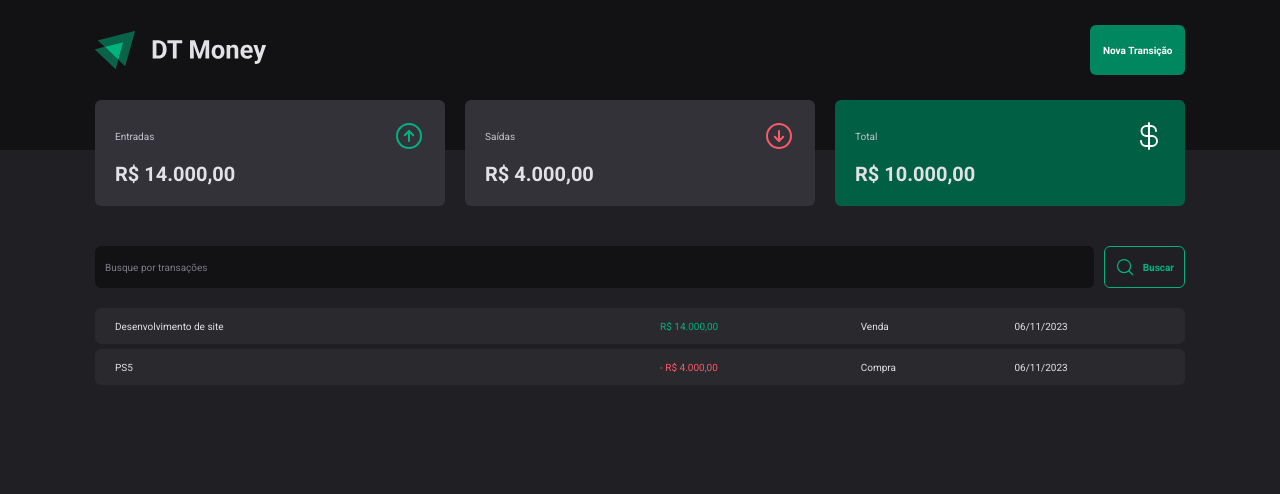
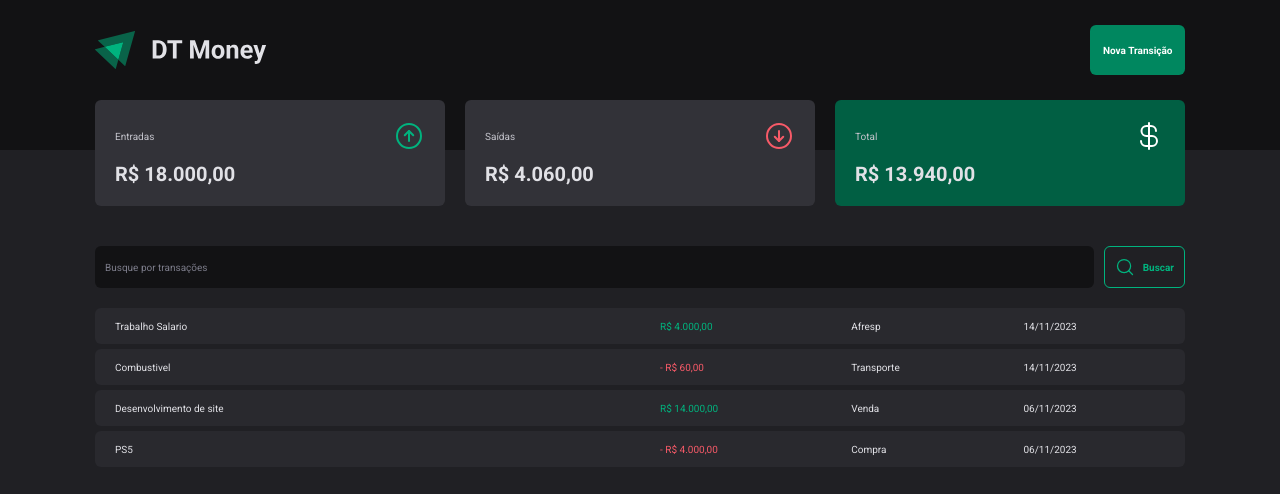
Before and after one commit to JonatasAS/Project_Ignite_03, a React (Vite) app in the folder dt-money/: page / in a window 1280 px wide. Shown: the top 494 px of the page. Built offline with nearby package versions, Linux system fonts and the light colour scheme; data requests are answered from the project's data file.

Commit message:
Create new transaction

```diff
--- a/dt-money/server.json
+++ b/dt-money/server.json
@@ -8,7 +8,6 @@
       "price": 14000,
       "createdAt": "2023-11-06T19:30:40.505Z"
     },
-
     {
       "id": 2,
       "description": "PS5",
@@ -16,6 +15,22 @@
       "category": "Compra",
       "price": 4000,
       "createdAt": "2023-11-06T12:30:40.505Z"
+    },
+    {
+      "description": "Combustivel",
+      "price": 60,
+      "category": "Transporte",
+      "type": "outcome",
+      "createdAt": "2023-11-14T19:34:14.922Z",
+      "id": 3
+    },
+    {
+      "description": "Trabalho Salario",
+      "price": 4000,
+      "category": "Afresp",
+      "type": "income",
+      "createdAt": "2023-11-14T19:36:09.593Z",
+      "id": 4
     }
   ]
 }
--- a/dt-money/src/components/NewTransactionModal/index.tsx
+++ b/dt-money/src/components/NewTransactionModal/index.tsx
@@ -5,6 +5,8 @@ import * as z from 'zod'
 import { ArrowCircleDown, ArrowCircleUp, X } from 'phosphor-react'
 import { Controller, useForm } from "react-hook-form"
 import { zodResolver } from '@hookform/resolvers/zod'
+import { useContext } from 'react'
+import { TransactionsContext } from '../../contexts/TransactionsContext'
 
 const newTransactionFromSchema = z.object({
     description: z.string(),
@@ -16,7 +18,9 @@ const newTransactionFromSchema = z.object({
 type NewTransactionFormInputs = z.infer<typeof newTransactionFromSchema>
 
 export function NewTransactionModal() {
-    const { control, register, handleSubmit, formState: {isSubmitting} } = useForm<NewTransactionFormInputs>({
+    const { createTransaction } = useContext(TransactionsContext)
+
+    const { reset, control, register, handleSubmit, formState: {isSubmitting} } = useForm<NewTransactionFormInputs>({
         resolver: zodResolver(newTransactionFromSchema),
         defaultValues: {
             type: 'income'
@@ -24,9 +28,16 @@ export function NewTransactionModal() {
     })
 
     async function handleCreateNewTransaction(data: NewTransactionFormInputs) {
-            await new Promise(resolve => setTimeout(resolve, 2000))
+        const { description, price, category, type } = data
 
-            console.log(data)
+        await createTransaction({
+            description,
+            price,
+            category,
+            type
+        })
+
+        reset()
         }
 
     return (
--- a/dt-money/src/contexts/TransactionsContext.tsx
+++ b/dt-money/src/contexts/TransactionsContext.tsx
@@ -10,9 +10,17 @@ interface Transaction {
   createdAt: string
 }
 
+interface CreateTransactionInput {
+  description: string
+  price: number
+  category: string
+  type: 'income' | 'outcome'
+}
+
 interface TransactionContextType {
   transactions: Transaction[]
   fetchTransactions: (query?: string) => Promise<void>
+  createTransaction: (data: CreateTransactionInput) => Promise<void>
 }
 
 interface TransactionsProviderProps {
@@ -27,10 +35,26 @@ export function TransactionsProvider({ children }: TransactionsProviderProps) {
   async function fetchTransactions(query?: string) {
     const response = await api.get('/transactions', {
       params: {
+        _sort: 'createdAt',
+        _order: 'desc',
         q: query
       }
     })
     setTransactions(response.data)
+  }
+
+  async function createTransaction(data: CreateTransactionInput) {
+    const { description, price, category, type } = data
+
+    const response = await api.post('transactions', {
+      description,
+      price,
+      category,
+      type,
+      createdAt: new Date()
+  })
+
+    setTransactions((state) => [response.data, ...state])
   }
 
   useEffect(() => {
@@ -38,7 +62,7 @@ export function TransactionsProvider({ children }: TransactionsProviderProps) {
   }, [])
 
   return (
-    <TransactionsContext.Provider value={{ transactions, fetchTransactions }}>
+    <TransactionsContext.Provider value={{ transactions, fetchTransactions, createTransaction }}>
       { children }
     </TransactionsContext.Provider>
   )
```
Lines whose indentation alone changed are shown as unchanged.
